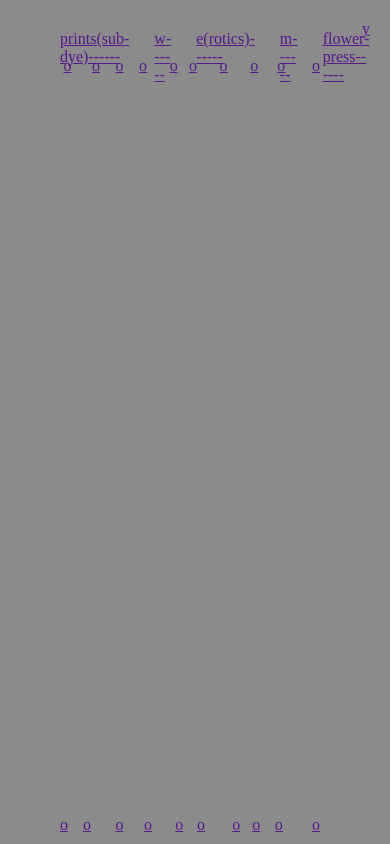
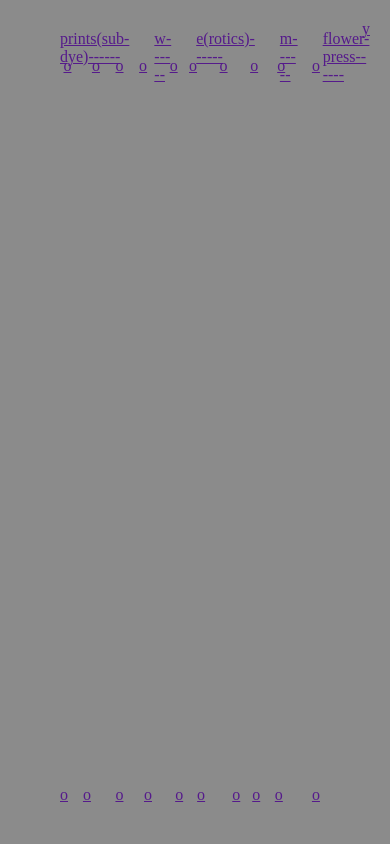
Before and after one commit to c24309843/w-site, a plain HTML site: page index.html in a window 390 px wide. Drawn offline with Linux system fonts and the light colour scheme.

Commit message:
Keep mobile O menu clear of viewport edge
Co-authored-by: Copilot <223556219+Copilot@users.noreply.github.com>

```diff
--- a/style.css
+++ b/style.css
@@ -173,7 +173,7 @@ nav .nav-static {
 
 @media (max-width: 980px) {
     #bottom-sub-nav {
-        bottom: env(safe-area-inset-bottom, 0px);
+        bottom: calc(100vh - var(--viewport-bottom, 100vh) + 30px + env(safe-area-inset-bottom, 0px));
     }
 }
 
```
